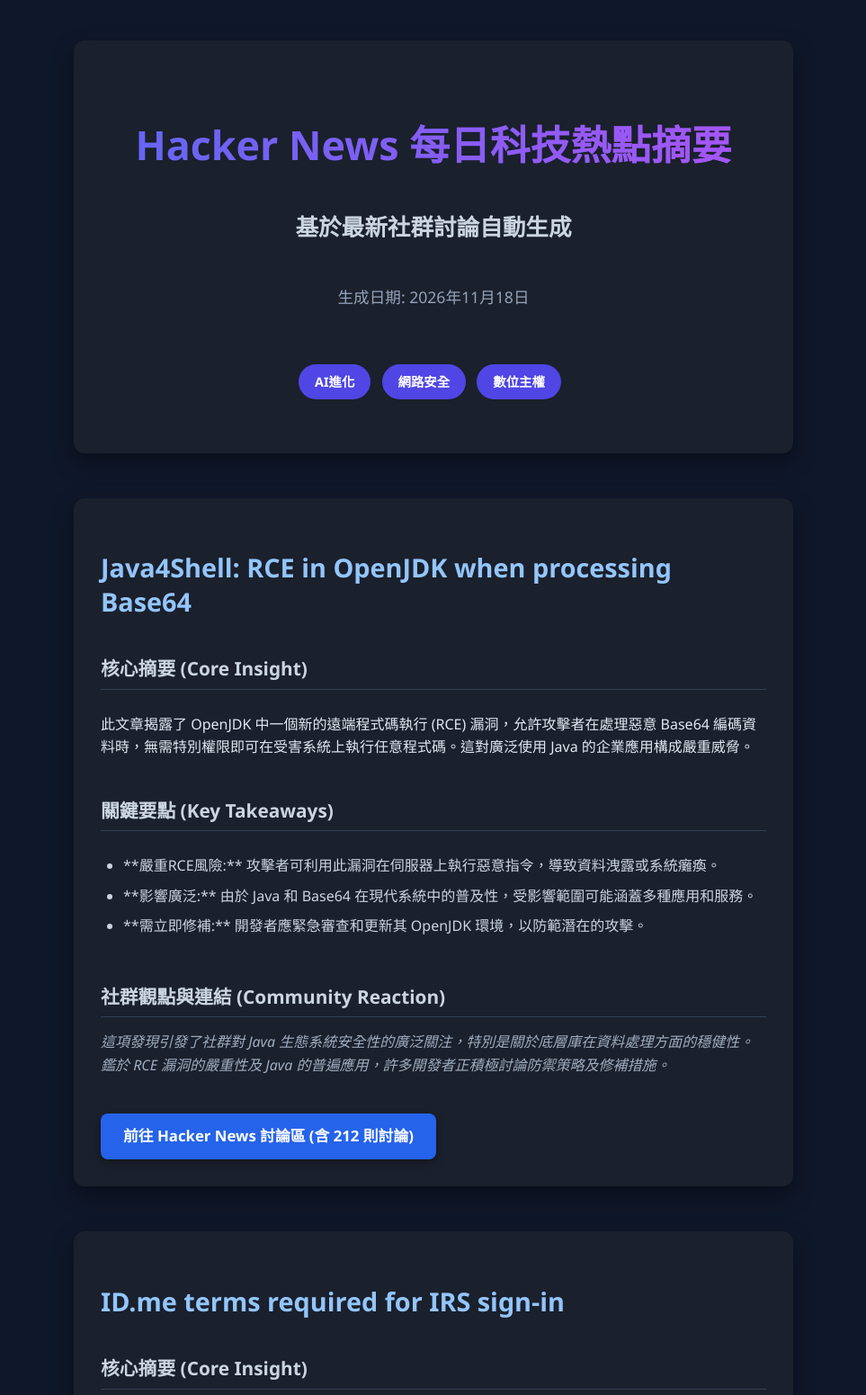
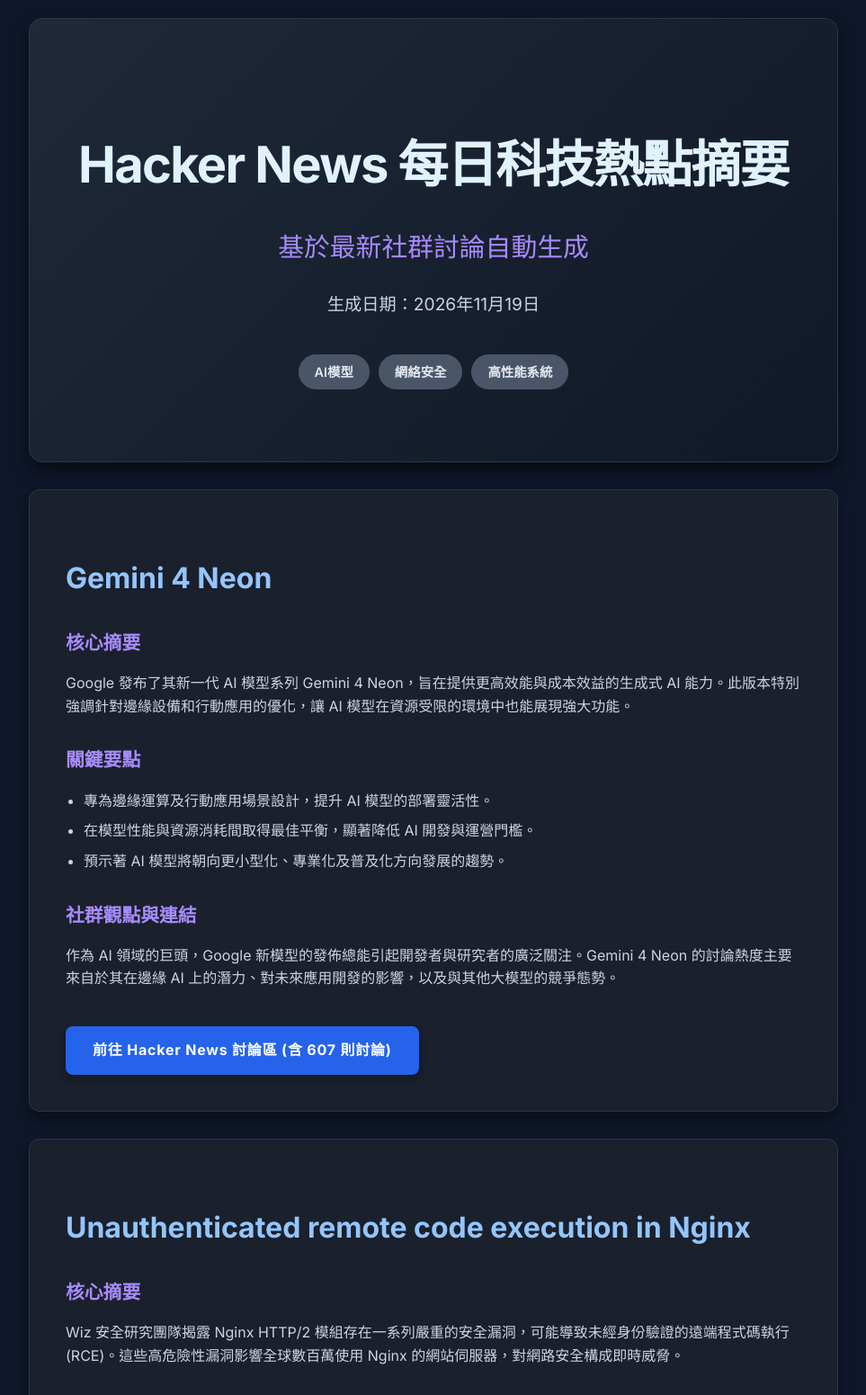
Before and after one commit to Rios999/Test, a plain HTML site: page index.html in a window 1280 px wide. Shown: the top 1551 px of the page at 90% size, without its empty margins (158-1121 px from the left). Drawn offline with Linux system fonts and the light colour scheme.

Commit message:
Auto-generated daily slides [skip ci]

```diff
--- a/index.html
+++ b/index.html
@@ -3,268 +3,275 @@
 <head>
     <meta charset="UTF-8">
     <meta name="viewport" content="width=device-width, initial-scale=1.0">
-    <title>Hacker News 每日科技熱點摘要 - 2026年11月18日</title>
+    <title>Hacker News 每日科技熱點摘要 - 頂級趨勢分析</title>
     <style>
-        /* Global Styles for Dark Mode */
+        @import url('https://fonts.googleapis.com/css2?family=Noto+Sans+TC:wght@300;400;700&family=Inter:wght@400;600;700&display=swap');
+
         body {
-            font-family: 'Segoe UI', 'Roboto', 'Helvetica Neue', Arial, sans-serif;
+            font-family: 'Inter', 'Noto Sans TC', sans-serif;
             background-color: #0f172a; /* Deep dark blue-gray */
-            color: #e2e8f0; /* Light gray for text */
+            color: #e2e8f0; /* Light gray text */
             margin: 0;
             padding: 20px;
             display: flex;
             flex-direction: column;
             align-items: center;
             line-height: 1.6;
-            min-height: 100vh;
         }
 
         a {
             color: #93c5fd; /* Light blue for links */
             text-decoration: none;
+            transition: color 0.3s ease;
         }
 
         a:hover {
+            color: #60a5fa; /* Slightly darker blue on hover */
             text-decoration: underline;
         }
 
-        /* Card Styles */
-        .card {
-            background-color: #1a202c; /* Slightly lighter dark gray for cards */
+        .slide-card {
+            background-color: #1a202c; /* Slightly lighter dark blue-gray for cards */
             border-radius: 12px;
-            box-shadow: 0 10px 25px rgba(0, 0, 0, 0.4);
-            padding: 30px;
-            margin: 25px 0;
-            max-width: 800px;
+            box-shadow: 0 8px 16px rgba(0, 0, 0, 0.4);
+            padding: 40px;
+            margin-bottom: 30px;
+            max-width: 900px;
             width: 100%;
-            display: flex;
-            flex-direction: column;
-            box-sizing: border-box; /* Ensure padding and border are included in the element's total width and height */
+            box-sizing: border-box;
+            border: 1px solid #2d3748; /* Subtle border */
         }
 
-        /* Cover Page Specific Styles */
-        .cover-card {
+        /* Cover Slide Specifics */
+        .cover-slide {
             text-align: center;
-            padding: 50px 30px;
+            padding: 80px 40px;
+            background: linear-gradient(135deg, #1f2937, #111827); /* Gentle gradient */
+            border-radius: 15px;
+            box-shadow: 0 10px 20px rgba(0, 0, 0, 0.5);
         }
 
-        .cover-card h1 {
-            color: #ffffff;
-            font-size: 2.8em;
+        .cover-slide h1 {
+            font-size: 3.5em;
+            color: #e0f2fe; /* Very light blue */
             margin-bottom: 15px;
-            background: linear-gradient(90deg, #6366f1, #a855f7); /* Purple to blue gradient */
-            -webkit-background-clip: text;
-            -webkit-text-fill-color: transparent;
+            font-weight: 700;
+            letter-spacing: -0.03em;
         }
 
-        .cover-card h2 {
-            color: #cbd5e1;
-            font-size: 1.6em;
+        .cover-slide h2 {
+            font-size: 1.8em;
+            color: #a78bfa; /* Soft purple */
             margin-bottom: 25px;
+            font-weight: 400;
         }
 
-        .cover-card p {
-            color: #94a3b8;
-            font-size: 1.1em;
-            margin-bottom: 30px;
+        .cover-slide h3 {
+            font-size: 1.2em;
+            color: #cbd5e1; /* Gray for date */
+            margin-bottom: 40px;
+            font-weight: 300;
         }
 
         .tags-container {
+            display: flex;
+            justify-content: center;
+            gap: 10px;
             margin-top: 30px;
         }
 
         .tag {
-            display: inline-block;
-            background-color: #4f46e5; /* Indigo */
-            color: #ffffff;
+            background-color: #4a5568; /* Darker gray for tags */
+            color: #e2e8f0;
             padding: 8px 18px;
             border-radius: 20px;
             font-size: 0.9em;
-            margin: 0 8px 10px 0;
-            font-weight: bold;
+            font-weight: 600;
+            text-transform: uppercase;
         }
 
-        /* Article Card Specific Styles */
+        /* Article Card Specifics */
         .article-card h3 {
+            font-size: 2em;
             color: #93c5fd; /* Light blue for article titles */
-            font-size: 1.8em;
             margin-bottom: 15px;
-            line-height: 1.3;
+            font-weight: 700;
         }
 
         .article-card h4 {
-            color: #cbd5e1;
             font-size: 1.3em;
-            margin-top: 25px;
+            color: #a78bfa; /* Purple for section headers */
+            margin-top: 30px;
             margin-bottom: 10px;
-            border-bottom: 1px solid #334155;
-            padding-bottom: 5px;
+            font-weight: 600;
+        }
+
+        .article-card p, .article-card ul {
+            color: #cbd5e1; /* Lighter gray for content text */
+            margin-bottom: 15px;
         }
 
         .article-card ul {
             list-style-type: disc;
-            margin-left: 25px;
+            margin-left: 20px;
             padding-left: 0;
-            color: #cbd5e1;
         }
 
         .article-card li {
             margin-bottom: 8px;
         }
 
-        .article-card .community-reaction p {
-            font-style: italic;
-            color: #a0aec0;
-            margin-top: 15px;
+        .hn-button {
+            display: inline-block;
+            background-color: #2563eb; /* Strong blue */
+            color: white;
+            padding: 14px 30px;
+            border-radius: 8px;
+            text-decoration: none;
+            font-weight: 700;
+            transition: background-color 0.3s ease, transform 0.2s ease;
+            margin-top: 25px;
+            box-shadow: 0 4px 10px rgba(0, 0, 0, 0.3);
+            letter-spacing: 0.05em;
         }
 
-        .discussion-button {
-            display: inline-block;
-            background-color: #2563eb; /* Blue */
-            color: #ffffff;
-            padding: 12px 25px;
-            border-radius: 8px;
-            font-size: 1.05em;
-            font-weight: bold;
-            text-decoration: none;
-            margin-top: 25px;
-            transition: background-color 0.3s ease, transform 0.2s ease;
-            box-shadow: 0 4px 10px rgba(0, 0, 0, 0.3);
-            border: none;
-            cursor: pointer;
-        }
-
-        .discussion-button:hover {
+        .hn-button:hover {
             background-color: #1d4ed8; /* Darker blue on hover */
             transform: translateY(-2px);
             text-decoration: none;
         }
 
-        /* Final Slide Specific Styles */
-        .summary-card h2 {
-            color: #ffffff;
-            font-size: 2em;
-            margin-bottom: 20px;
+        /* Final Slide Specifics */
+        .summary-slide h2 {
+            font-size: 2.5em;
+            color: #e0f2fe;
+            margin-bottom: 25px;
             text-align: center;
+            font-weight: 700;
         }
 
-        .summary-card p {
+        .summary-slide p {
+            font-size: 1.1em;
             color: #cbd5e1;
-            font-size: 1.15em;
-            text-align: justify;
+            text-align: left;
+            margin: 0 auto;
             max-width: 700px;
-            margin: 0 auto;
         }
     </style>
 </head>
 <body>
 
-    <!-- Slide 1: Cover Page -->
-    <div class="card cover-card">
+    <!-- 封面頁 (Slide 1) -->
+    <div class="slide-card cover-slide">
         <h1>Hacker News 每日科技熱點摘要</h1>
         <h2>基於最新社群討論自動生成</h2>
-        <p>生成日期: 2026年11月18日</p>
+        <h3>生成日期：2026年11月19日</h3>
         <div class="tags-container">
-            <span class="tag">AI進化</span>
-            <span class="tag">網路安全</span>
-            <span class="tag">數位主權</span>
+            <span class="tag">AI模型</span>
+            <span class="tag">網絡安全</span>
+            <span class="tag">高性能系統</span>
         </div>
     </div>
 
-    <!-- Slide 2: Java4Shell -->
-    <div class="card article-card">
-        <h3><a href="https://calif.io/java4shell/" target="_blank">Java4Shell: RCE in OpenJDK when processing Base64</a></h3>
-        <h4>核心摘要 (Core Insight)</h4>
-        <p>此文章揭露了 OpenJDK 中一個新的遠端程式碼執行 (RCE) 漏洞，允許攻擊者在處理惡意 Base64 編碼資料時，無需特別權限即可在受害系統上執行任意程式碼。這對廣泛使用 Java 的企業應用構成嚴重威脅。</p>
-        <h4>關鍵要點 (Key Takeaways)</h4>
+    <!-- Gemini 4 Neon 文章內容頁 -->
+    <div class="slide-card article-card">
+        <h3><a href="https://blog.google/innovation-and-ai/models-and-research/gemini-models/introducing-gemini-4-neon/" target="_blank">Gemini 4 Neon</a></h3>
+
+        <h4>核心摘要</h4>
+        <p>Google 發布了其新一代 AI 模型系列 Gemini 4 Neon，旨在提供更高效能與成本效益的生成式 AI 能力。此版本特別強調針對邊緣設備和行動應用的優化，讓 AI 模型在資源受限的環境中也能展現強大功能。</p>
+
+        <h4>關鍵要點</h4>
         <ul>
-            <li>**嚴重RCE風險:** 攻擊者可利用此漏洞在伺服器上執行惡意指令，導致資料洩露或系統癱瘓。</li>
-            <li>**影響廣泛:** 由於 Java 和 Base64 在現代系統中的普及性，受影響範圍可能涵蓋多種應用和服務。</li>
-            <li>**需立即修補:** 開發者應緊急審查和更新其 OpenJDK 環境，以防範潛在的攻擊。</li>
+            <li>專為邊緣運算及行動應用場景設計，提升 AI 模型的部署靈活性。</li>
+            <li>在模型性能與資源消耗間取得最佳平衡，顯著降低 AI 開發與運營門檻。</li>
+            <li>預示著 AI 模型將朝向更小型化、專業化及普及化方向發展的趨勢。</li>
         </ul>
-        <div class="community-reaction">
-            <h4>社群觀點與連結 (Community Reaction)</h4>
-            <p>這項發現引發了社群對 Java 生態系統安全性的廣泛關注，特別是關於底層庫在資料處理方面的穩健性。鑑於 RCE 漏洞的嚴重性及 Java 的普遍應用，許多開發者正積極討論防禦策略及修補措施。</p>
-            <a href="https://news.ycombinator.com/item?id=50538240" target="_blank" class="discussion-button">前往 Hacker News 討論區 (含 212 則討論)</a>
-        </div>
+
+        <h4>社群觀點與連結</h4>
+        <p>作為 AI 領域的巨頭，Google 新模型的發佈總能引起開發者與研究者的廣泛關注。Gemini 4 Neon 的討論熱度主要來自於其在邊緣 AI 上的潛力、對未來應用開發的影響，以及與其他大模型的競爭態勢。</p>
+        <a href="https://news.ycombinator.com/item?id=50552424" target="_blank" class="hn-button">前往 Hacker News 討論區 (含 607 則討論)</a>
     </div>
 
-    <!-- Slide 3: ID.me terms required for IRS sign-in -->
-    <div class="card article-card">
-        <h3><a href="https://consumerrights.wiki/w/ID.me_terms_required_for_IRS_sign-in" target="_blank">ID.me terms required for IRS sign-in</a></h3>
-        <h4>核心摘要 (Core Insight)</h4>
-        <p>文章探討了美國國稅局 (IRS) 要求公民使用第三方身份驗證服務 ID.me 來登入其線上帳戶，導致用戶必須同意 ID.me 的隱私條款，這引發了對個人數據隱私、政府服務可及性及壟斷問題的擔憂。</p>
-        <h4>關鍵要點 (Key Takeaways)</h4>
+    <!-- Unauthenticated remote code execution in Nginx 文章內容頁 -->
+    <div class="slide-card article-card">
+        <h3><a href="https://www.wiz.io/blog/nginx-http2-rce-vulnerabilities" target="_blank">Unauthenticated remote code execution in Nginx</a></h3>
+
+        <h4>核心摘要</h4>
+        <p>Wiz 安全研究團隊揭露 Nginx HTTP/2 模組存在一系列嚴重的安全漏洞，可能導致未經身份驗證的遠端程式碼執行 (RCE)。這些高危險性漏洞影響全球數百萬使用 Nginx 的網站伺服器，對網路安全構成即時威脅。</p>
+
+        <h4>關鍵要點</h4>
         <ul>
-            <li>**隱私與數據控制爭議:** 用戶必須接受第三方商業公司的條款才能獲取政府服務，引發對數據收集和隱私權的質疑。</li>
-            <li>**數位主權與公民權益:** 討論政府在提供數位服務時，應如何平衡便利性、安全與公民的數據主權。</li>
-            <li>**身份驗證標準化挑戰:** 強調在確保服務安全性的同時，設計符合公共利益且具有高可及性的身份驗證機制的重要性。</li>
+            <li>Nginx 作為最廣泛的 Web 伺服器，其 HTTP/2 協議棧中發現了關鍵 RCE 漏洞。</li>
+            <li>攻擊者無需任何認證即可遠端執行惡意程式碼，威脅等級極高。</li>
+            <li>強烈建議 Nginx 用戶立即更新至修補版本，並可能需要重新編譯以確保安全。</li>
         </ul>
-        <div class="community-reaction">
-            <h4>社群觀點與連結 (Community Reaction)</h4>
-            <p>社群對此普遍表達不滿，認為政府將敏感的公民身份驗證外包給私人公司存在潛在風險，不僅限於數據隱私，還涉及服務中斷、單點故障以及對無力或不願使用該服務的公民造成不便等問題。</p>
-            <a href="https://news.ycombinator.com/item?id=50540437" target="_blank" class="discussion-button">前往 Hacker News 討論區 (含 131 則討論)</a>
-        </div>
+
+        <h4>社群觀點與連結</h4>
+        <p>Nginx RCE 漏洞的揭露引發了極大恐慌與高度關注，因為 Nginx 的普及性意味著潛在的攻擊面極其廣泛。開發者社群對漏洞的技術細節、影響範圍以及修補措施進行了熱烈討論。</p>
+        <a href="https://news.ycombinator.com/item?id=50547374" target="_blank" class="hn-button">前往 Hacker News 討論區 (含 567 則討論)</a>
     </div>
 
-    <!-- Slide 4: GPT‑6.2 Astra and Sol -->
-    <div class="card article-card">
-        <h3><a href="https://openai.com/index/introducing-gpt-6-2-astra-sol/" target="_blank">GPT‑6.2 Astra and Sol</a></h3>
-        <h4>核心摘要 (Core Insight)</h4>
-        <p>OpenAI 再次震撼業界，發布了其最新一代大型語言模型 GPT-6.2 Astra 和 Sol。這些模型在多模態理解、推理能力及語義生成方面取得了突破性進展，將進一步拓展 AI 在各種應用場景中的潛力與邊界。</p>
-        <h4>關鍵要點 (Key Takeaways)</h4>
+    <!-- Multiple vulnerabilities in Regexp and String case conversion 文章內容頁 -->
+    <div class="slide-card article-card">
+        <h3><a href="https://www.ruby-lang.org/en/news/2026/11/18/multiple-vulnerabilities-in-regexp-and-string/" target="_blank">Multiple vulnerabilities in Regexp and String case conversion</a></h3>
+
+        <h4>核心摘要</h4>
+        <p>Ruby 官方發布安全公告，指出其 Regexp 引擎和字符串大小寫轉換功能中存在多個安全漏洞。這些缺陷可能被惡意利用，導致服務拒絕 (DoS) 或潛在的資訊洩露，影響使用 Ruby 語言開發的應用程式。</p>
+
+        <h4>關鍵要點</h4>
         <ul>
-            <li>**AI 能力躍進:** 展現更強大的多模態整合與上下文理解能力，AI 將能處理更複雜的視覺、聽覺及文字資訊。</li>
-            <li>**新應用範式:** 更高效率、更精準的資訊處理能力，預計將催生從教育到科學研究等領域的全新應用。</li>
-            <li>**倫理與影響探討:** 隨著模型能力的增強，對其社會影響、倫理挑戰及安全部署的討論也將更加激烈。</li>
+            <li>Ruby 核心函式庫，特別是處理正則表達式和字符串操作的部分，存在安全漏洞。</li>
+            <li>漏洞可能引發拒絕服務攻擊，影響應用程式的穩定性與可用性。</li>
+            <li>提醒 Ruby 開發者需及時更新語言版本，以修復這些基礎層級的安全問題。</li>
         </ul>
-        <div class="community-reaction">
-            <h4>社群觀點與連結 (Community Reaction)</h4>
-            <p>作為當日最熱門話題，社群對 OpenAI 新模型的發布表現出極大的興奮與期待，同時也伴隨著對其潛在影響的深入探討，包括工作市場變革、AI 偏見及超級智能的控制問題等。熱度證明了 AI 仍是科技界最受關注的焦點。</p>
-            <a href="https://news.ycombinator.com/item?id=50535230" target="_blank" class="discussion-button">前往 Hacker News 討論區 (含 762 則討論)</a>
-        </div>
+
+        <h4>社群觀點與連結</h4>
+        <p>作為主流程式語言之一，Ruby 核心組件的安全性問題對廣大開發者社群影響深遠。雖然討論數相對較少，但其重要性不容小覷，關係到所有 Ruby 應用程式的基礎安全，引起了相關領域開發者的關注。</p>
+        <a href="https://news.ycombinator.com/item?id=50554038" target="_blank" class="hn-button">前往 Hacker News 討論區 (含 64 則討論)</a>
     </div>
 
-    <!-- Slide 5: Quad9's withdrawal from France -->
-    <div class="card article-card">
-        <h3><a href="https://blog.cloudflare.com/quad9-withdrawal-from-france/" target="_blank">Quad9's withdrawal from France: A canary in the coal mine</a></h3>
-        <h4>核心摘要 (Core Insight)</h4>
-        <p>全球知名的遞迴 DNS 服務 Quad9 因法國法院的裁決，被迫退出法國市場，拒絕依照要求封鎖特定網站。這項事件被視為網路自由與內容審查之間日益緊張的衝突，對全球網際網路的開放性構成警示。</p>
-        <h4>關鍵要點 (Key Takeaways)</h4>
+    <!-- 15M web servers on one VM – smoltcp, DPDK, AF_XDP 文章內容頁 -->
+    <div class="slide-card article-card">
+        <h3><a href="https://kapteko.com/15-million-webservers/" target="_blank">15M web servers on one VM – smoltcp, DPDK, AF_XDP</a></h3>
+
+        <h4>核心摘要</h4>
+        <p>這篇文章深入探討了如何利用尖端網絡技術，如 <code>smoltcp</code>、<code>DPDK</code> 和 <code>AF_XDP</code>，在單一虛擬機上成功承載高達 1500 萬個輕量級 Web 伺服器。其核心在於繞過傳統 Linux 網絡堆棧，實現超低延遲和極高吞吐量。</p>
+
+        <h4>關鍵要點</h4>
         <ul>
-            <li>**網路中立性受挑戰:** 司法體系介入基礎網路服務的內容篩選，嚴重衝擊 DNS 服務的開放性與中立原則。</li>
-            <li>**數位主權衝突加劇:** 各國政府試圖在國境內強制執行其法律，可能導致網際網路碎片化及服務提供商的退出。</li>
-            <li>**全球基礎設施影響:** 類似事件若頻繁發生，將威脅到全球開放式網際網路的基礎，促使更多服務商重新評估營運風險。</li>
+            <li>通過直接網絡接口訪問和用戶空間協議棧，大幅提升網絡 I/O 性能。</li>
+            <li>展示了在單一硬體資源上實現超大規模服務部署的可能性。</li>
+            <li>對需要極致性能優化、高併發處理的雲原生和網絡基礎設施設計具有突破性啟示。</li>
         </ul>
-        <div class="community-reaction">
-            <h4>社群觀點與連結 (Community Reaction)</h4>
-            <p>此事件在社群中引起了強烈共鳴，許多人將其視為對網際網路自由的潛在威脅。討論聚焦於網路審查的法律邊界、DNS 服務商的責任以及如何維護一個開放且無國界的數位空間。</p>
-            <a href="https://news.ycombinator.com/item?id=50538994" target="_blank" class="discussion-button">前往 Hacker News 討論區 (含 154 則討論)</a>
-        </div>
+
+        <h4>社群觀點與連結</h4>
+        <p>這類探討極限性能優化和系統底層設計的文章，雖然通常討論數不高，卻能吸引對高性能網絡、操作系統和系統架構有深入研究的工程師。它展示了超越傳統思維的工程實踐，激發了技術愛好者的想像。</p>
+        <a href="https://news.ycombinator.com/item?id=50556533" target="_blank" class="hn-button">前往 Hacker News 討論區 (含 6 則討論)</a>
     </div>
 
-    <!-- Slide 6: AI is killing All About Berlin -->
-    <div class="card article-card">
-        <h3><a href="https://nicolasbouliane.com/blog/death-by-ai/" target="_blank">AI is killing All About Berlin</a></h3>
-        <h4>核心摘要 (Core Insight)</h4>
-        <p>這篇文章作者分享了他的網站 "All About Berlin" 如何因為大型語言模型 (LLM) 和生成式 AI 的興起，導致流量驟降並面臨生存危機。它揭示了 AI 對傳統內容創作者、SEO 策略及中小企業的顛覆性影響。</p>
-        <h4>關鍵要點 (Key Takeaways)</h4>
+    <!-- Seven new models at scalable price-performance 文章內容頁 -->
+    <div class="slide-card article-card">
+        <h3><a href="https://microsoft.ai/news/microsoft-ignite-2026/" target="_blank">Seven new models at scalable price-performance</a></h3>
+
+        <h4>核心摘要</h4>
+        <p>微軟在 Ignite 2026 大會上宣布推出七個全新的 AI 模型，旨在提供卓越的可擴展性和性價比。這些模型進一步豐富了微軟的 AI 產品組合，為企業客戶提供更具成本效益、覆蓋廣泛應用場景的智能解決方案。</p>
+
+        <h4>關鍵要點</h4>
         <ul>
-            <li>**AI 對內容產業的衝擊:** 生成式 AI 的普及讓用戶直接從 AI 獲得資訊，減少了對傳統網站的訪問需求。</li>
-            <li>**SEO 模式轉變:** 傳統的 SEO 策略面臨挑戰，內容質量和獨創性在與 AI 競爭中更顯重要。</li>
-            <li>**中小企業的生存危機:** AI 技術的快速發展對依賴內容和線上流量的個人或小型創業項目構成嚴峻挑戰。</li>
+            <li>微軟持續擴大其 AI 模型生態，涵蓋從視覺、語音到文本生成等多個領域。</li>
+            <li>重點強調模型在規模化部署下的成本效益，降低企業採用 AI 的門檻。</li>
+            <li>展現了大型雲服務供應商在 AI 領域的持續投入與競爭策略，即提供多樣化、實用的企業級 AI 服務。</li>
         </ul>
-        <div class="community-reaction">
-            <h4>社群觀點與連結 (Community Reaction)</h4>
-            <p>儘管討論數相對較少，但這篇文章觸及了許多內容創作者和獨立開發者普遍存在的焦慮。社群在探討 AI 帶來便利的同時，也開始反思其對人類工作、創造力以及資訊生態系統的深遠影響，尤其是在長尾內容領域。</p>
-            <a href="https://news.ycombinator.com/item?id=50542705" target="_blank" class="discussion-button">前往 Hacker News 討論區 (含 4 則討論)</a>
-        </div>
+
+        <h4>社群觀點與連結</h4>
+        <p>作為雲服務和 AI 領域的另一巨頭，微軟發布新模型自然會引發業界的廣泛關注。討論集中於這些模型與競爭對手的優劣、在企業應用中的潛力，以及其定價策略對市場的影響。</p>
+        <a href="https://news.ycombinator.com/item?id=50548021" target="_blank" class="hn-button">前往 Hacker News 討論區 (含 340 則討論)</a>
     </div>
 
-    <!-- Final Slide: Summary Page -->
-    <div class="card summary-card">
-        <h2>今日技術趨勢歸納 (Today's Tech Pulse)</h2>
-        <p>今日 Hacker News 的熱門話題清晰地勾勒出當前科技領域的幾個核心交匯點。AI 的進化，特別是 GPT-6.2 Astra 和 Sol 的發布，繼續引領著創新浪潮，預示著更強大的智能將深刻改變內容生成、資訊處理及人機互動的未來。然而，伴隨 AI 發展而來的，是關於其對內容創作者與中小企業生存衝擊的憂慮。同時，網路安全（如 OpenJDK RCE 漏洞）依然是開發者不可忽視的基石挑戰。更深層次的趨勢則體現在數位主權與公民權益的角力，無論是政府透過第三方服務介入個人數據（ID.me），還是司法體系對網路基礎設施施壓（Quad9），都反映出技術發展與社會治理、個人自由之間的複雜張力。總體而言，未來技術趨勢將在加速創新、強化安全性與捍衛數位權利之間尋求平衡點。</p>
+    <!-- 總結頁 (Final Slide) -->
+    <div class="slide-card summary-slide">
+        <h2>今日技術趨勢歸納</h2>
+        <p>今日 Hacker News 的熱門話題清晰地勾勒出當前科技領域的三大核心趨勢：<strong>AI 模型持續演進與普及</strong>，尤其側重於邊緣設備與企業級應用；<strong>網路與系統安全始終是重中之重</strong>，Nginx 和 Ruby 漏洞的揭露再次警示基礎設施的安全挑戰；以及對<strong>極致性能優化與系統設計</strong>的不懈追求，例如單一 VM 承載海量服務的創新。這些趨勢共同塑造了開發者社群的關注焦點，預示著 AI 將更深層次地融入日常，同時對底層技術的性能與安全性提出更高要求。</p>
     </div>
 
 </body>
```
